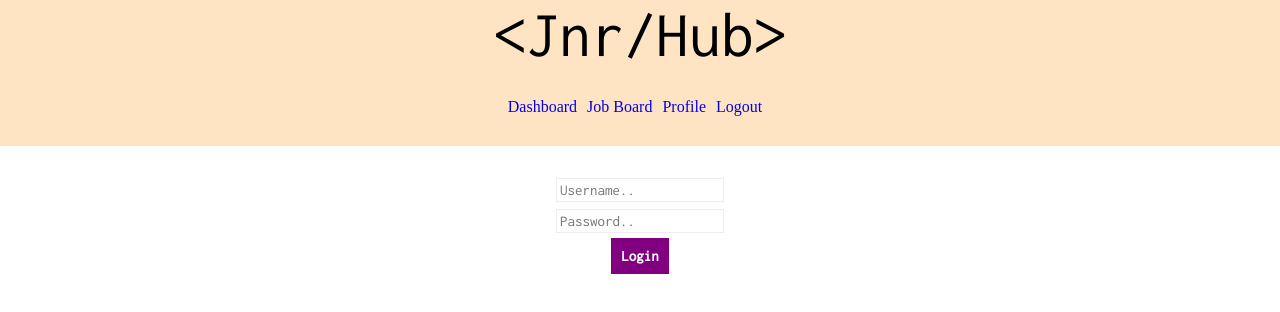
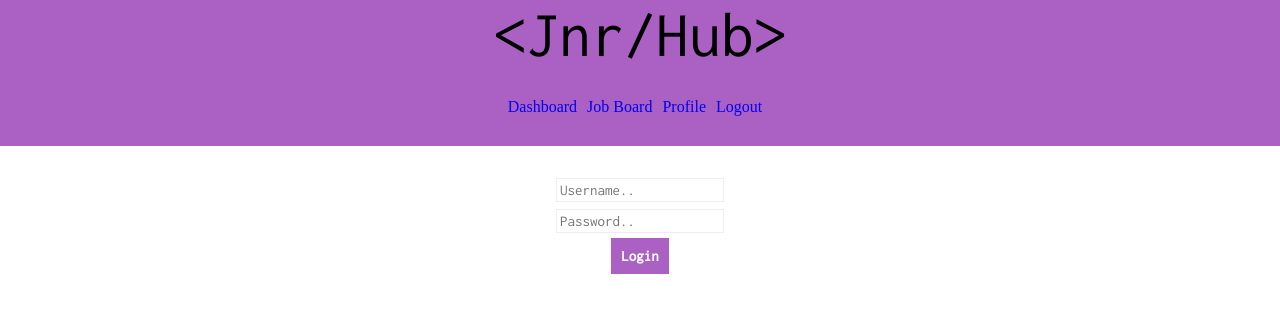
Before and after one commit to ramteen85/jnrhub-client, a React (Create React App) app: page /#/ in a window 1280 px wide. Shown: the top 312 px of the page. Built offline with nearby package versions, Linux system fonts and the light colour scheme.

Commit message:
styling changes

```diff
--- a/src/components/Navbar/Navbar.js
+++ b/src/components/Navbar/Navbar.js
@@ -9,7 +9,7 @@ class Navbar extends Component {
     render() {
         return(
             <div className={styles.navwrapper}>
-                <nav className={styles.loggedinnav}>
+                <nav className={styles.mainnav}>
                     <p className={styles.brand}>&lt;Jnr/Hub&gt;</p>
                     <ul>
                         <li><Link to="/">Dashboard</Link></li>
--- a/src/components/Navbar/Navbar.module.css
+++ b/src/components/Navbar/Navbar.module.css
@@ -1,18 +1,9 @@
 @import url('https://fonts.googleapis.com/css?family=Inconsolata&display=swap');
 
 nav {
-    background-color: bisque;
+    background-color: rgb(171, 96, 196);
 }
-
-.loggedoutnav {
-    margin-bottom: 30px;
-}
-
-.loggedoutnav ul {
-    list-style: none;
-}
-
-.loggedinnav ul {
+.mainnav ul {
     display: flex;
     flex-direction: row;
     list-style: none;
@@ -21,15 +12,15 @@ nav {
     padding: 30px;
 }
 
-.loggedinnav ul li {
+.mainnav ul li {
     margin-right: 10px;
 }
 
-.loggedinnav ul li a {
+.mainnav ul li a {
     text-decoration: none;
 }
 
-.loggedinnav ul li a:hover {
+.mainnav ul li a:hover {
     color: red;
     text-decoration: underline;
 }
--- a/src/components/Register/Register.module.css
+++ b/src/components/Register/Register.module.css
@@ -43,7 +43,7 @@ button {
     display: inline-block;
     text-align: center;
     border: none;
-    background: purple;
+    background: rgb(171, 96, 196);
     padding: 10px;
     color: white;
     font-family: 18px;
```
